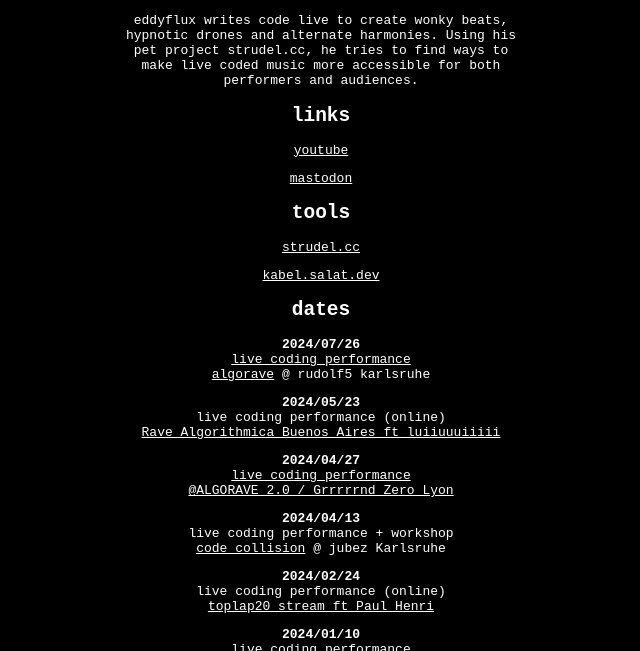
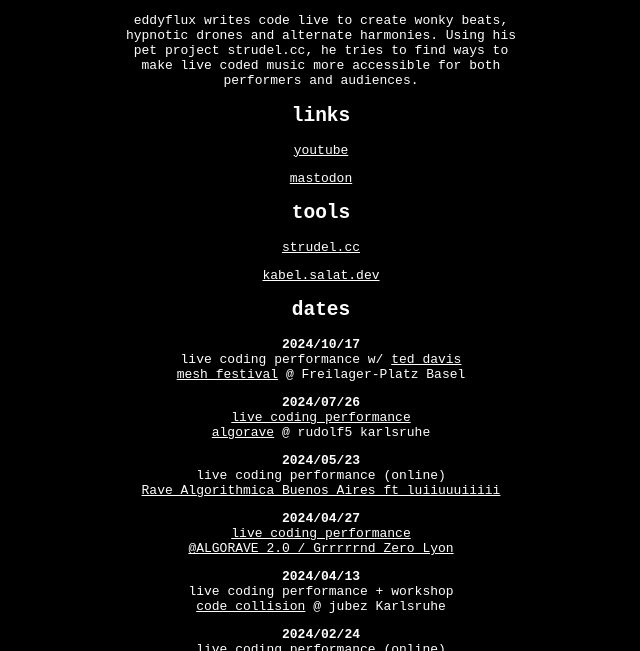
Before and after one commit to felixroos/froos.cc, a plain HTML site: page index.html in a window 1280 px wide. Shown: the part 449-1100 px from the top of the page, without its empty margins (319-959 px from the left). Drawn offline with Linux system fonts and the light colour scheme.

Commit message:
add mesh date

```diff
--- a/index.html
+++ b/index.html
@@ -37,6 +37,19 @@
         >
       </p>
       <h2>dates</h2>
+      <p>
+        <strong>2024/10/17</strong>
+        <br />
+        live coding performance w/
+        <a href="https://teddavis.org/" target="_blank">ted davis</a>
+        <br />
+        <a
+          href="https://meshfestival.ch/events/ted-davis-x-eddyflux/EN"
+          target="_blank"
+          >mesh festival</a
+        >
+        @ Freilager-Platz Basel
+      </p>
       <p>
         <strong>2024/07/26</strong>
         <br />
```
